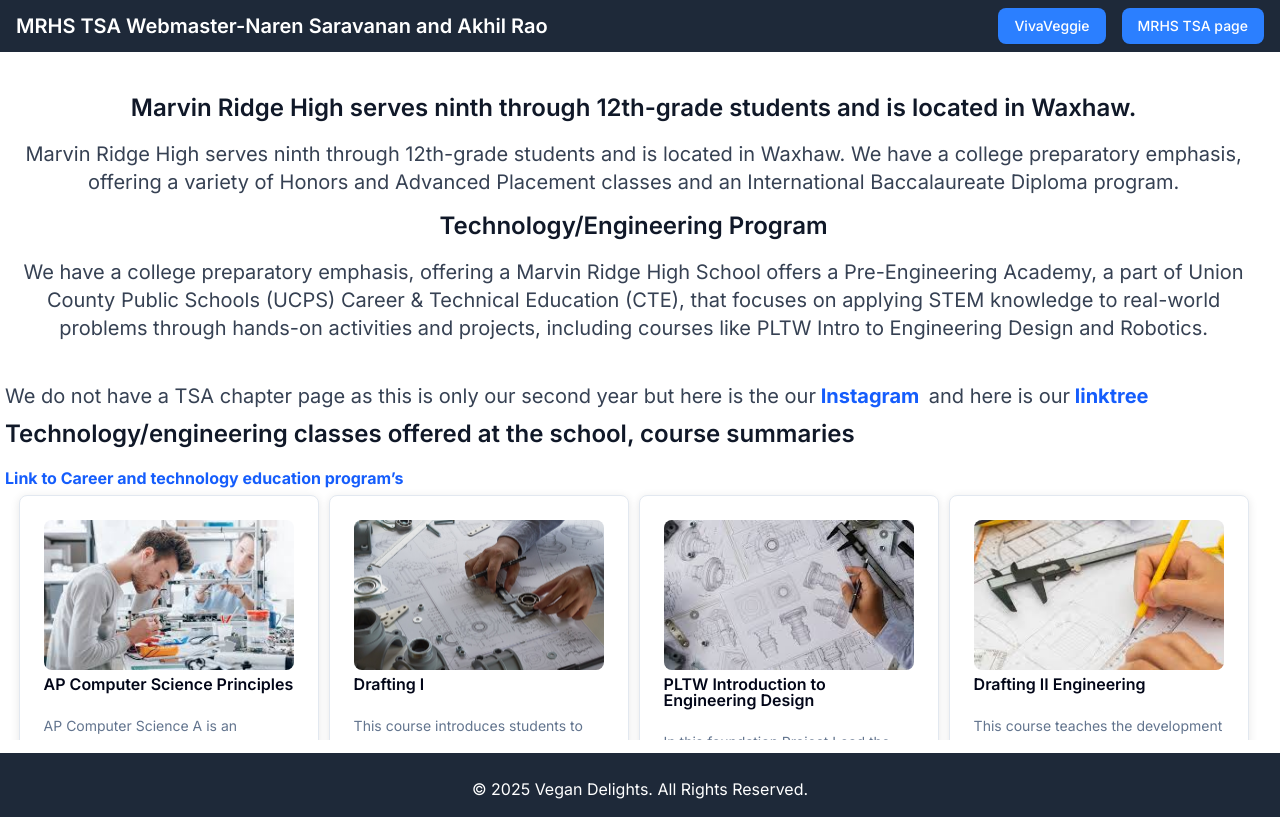
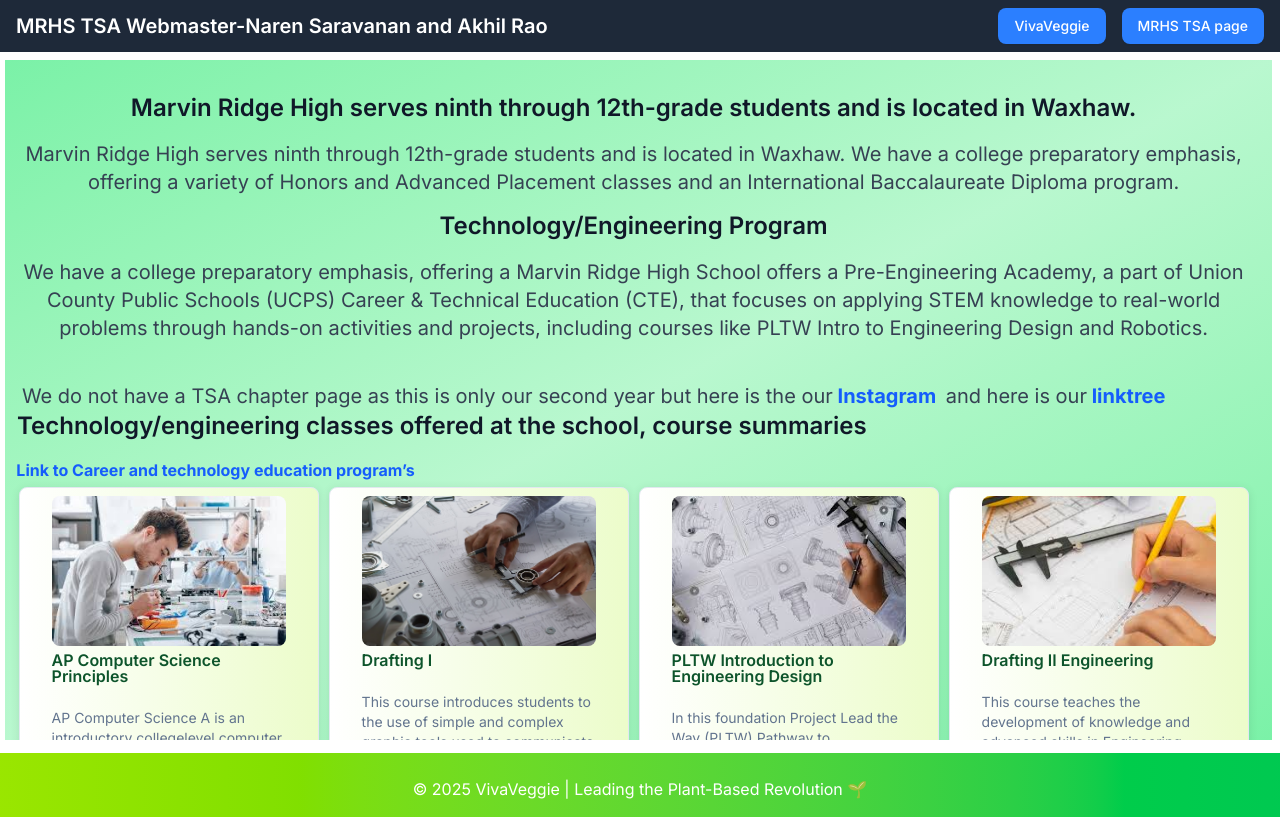
Before and after one commit to NarenS31/vivaveggie, a Next.js app: page / in a window 1280 px wide. Built offline with nearby package versions, Linux system fonts and the light colour scheme.

Commit message:
style fix

```diff
--- a/package.json
+++ b/package.json
@@ -22,6 +22,7 @@
     "next": "15.2.1",
     "react": "^19.0.0",
     "react-dom": "^19.0.0",
+    "react-router-dom": "^7.4.1",
     "tailwind-merge": "^3.0.2",
     "tailwindcss-animate": "^1.0.7"
   },
--- a/src/app/cardcmp.tsx
+++ b/src/app/cardcmp.tsx
@@ -20,7 +20,10 @@ const CardComponent: React.FC<CardProps> = ({
   imageUrl,
 }) => {
   return (
-    <Card style={cardStyle}>
+    <Card
+      style={cardStyle}
+      className="bg-gradient-to-r from-white to-lime-100 text-green-900 p-2 rounded-3xl shadow-2xl hover:shadow-green-500/50 transition-all duration-300"
+    >
       <CardHeader>
         <img src={imageUrl} alt={title} style={imageStyle} />
         <CardTitle>{title}</CardTitle>
--- a/src/app/footer.tsx
+++ b/src/app/footer.tsx
@@ -1,11 +1,17 @@
 // components/Footer.js
 const Footer = () => {
   return (
-    <footer className="bg-gray-800 text-white p-4">
+    <footer className="bg-gray-800 text-white p-4 bg-gradient-to-r from-lime-400 to-green-500">
       <div className="text-center">
-        <p>&copy; 2025 Vegan Delights. All Rights Reserved.</p>
+        <p>
+          &copy; {new Date().getFullYear()} VivaVeggie | Leading the Plant-Based
+          Revolution 🌱
+        </p>
       </div>
     </footer>
+    // <footer className="p-16 text-center bg-gradient-to-r from-lime-400 to-green-500 text-white">
+
+    // </footer>
   );
 };
 
--- a/src/app/header.tsx
+++ b/src/app/header.tsx
@@ -1,6 +1,7 @@
 // components/Header.js
 "use client";
 import { Button } from "@/components/ui/button";
+import { Link } from "react-router-dom";
 
 const Header = () => {
   return (
--- a/src/app/layout.tsx
+++ b/src/app/layout.tsx
@@ -19,10 +19,6 @@ export default function RootLayout({
   return (
     <html lang="en">
       <body className={inter.className}>
-        <Header />
-        {/* <About />
-        <Menu />
-        <Contact /> */}
         <main className="min-h-screen" style={mainStyle}>
           {children}
         </main>
--- a/src/app/page.tsx
+++ b/src/app/page.tsx
@@ -3,8 +3,10 @@
 import * as React from "react";
 import CardComponent from "./cardcmp";
 import { Card, CardContent } from "@/components/ui/card";
+import { Button } from "@/components/ui/button";
 
 const TodoList = () => {
+  const vivaVeggieTargetRef = React.useRef<HTMLDivElement>(null);
   const cards = [
     {
       title: "AP Computer Science Principles",
@@ -92,8 +94,59 @@ const TodoList = () => {
     },
   ];
 
+  const scrollToTop = () => {
+    alert("scrollToTop");
+    // window.scrollTo({ top: 0, behavior: "smooth" });
+    window.scrollTo({ top: 0, left: 0, behavior: "smooth" });
+    // document.documentElement.scrollTo({ top: 0, behavior: "smooth" });
+  };
+
+  const scrollToSection = (
+    sectionRef: React.RefObject<HTMLDivElement | null>
+  ) => {
+    if (sectionRef && sectionRef.current) {
+      sectionRef.current?.scrollIntoView({
+        behavior: "smooth",
+        block: "start",
+      });
+    }
+  };
+
   return (
-    <div style={scrollContainerStyle}>
+    <>
+      {" "}
+      <header className="bg-gray-800 text-white fixed top-0 left-0 w-full z-50">
+        {" "}
+        <div className="max-w-7xl mx-auto px-4 py-2 flex justify-between items-center">
+          <h3 className="text-xl font-semibold">
+            MRHS TSA Webmaster-Naren Saravanan and Akhil Rao
+          </h3>{" "}
+          <div className="hidden md:flex space-x-4">
+            <div className="hidden md:flex space-x-4">
+              <Button
+                onClick={() => scrollToSection(vivaVeggieTargetRef)}
+                variant="default"
+                className="w-full text-white bg-blue-500 hover:bg-blue-600 text-sm"
+              >
+                VivaVeggie
+              </Button>
+            </div>
+            <div className="hidden md:flex space-x-4">
+              <Button
+                onClick={scrollToTop}
+                variant="default"
+                className="w-full text-white bg-blue-500 hover:bg-blue-600 text-sm"
+              >
+                MRHS TSA page
+              </Button>
+            </div>
+          </div>
+        </div>
+      </header>
+      <div
+        style={scrollContainerStyle}
+        className="bg-gradient-to-br from-green-300 via-green-200 to-green-300"
+      >
         <div className="text-center py-8 px-4">
           <h3 className="text-2xl font-semibold text-gray-900 mb-4">
             Marvin Ridge High serves ninth through 12th-grade students and is
@@ -101,9 +154,9 @@ const TodoList = () => {
           </h3>
           <p className="text-xl text-gray-700">
             Marvin Ridge High serves ninth through 12th-grade students and is
-          located in Waxhaw. We have a college preparatory emphasis, offering a
-          variety of Honors and Advanced Placement classes and an International
-          Baccalaureate Diploma program.
+            located in Waxhaw. We have a college preparatory emphasis, offering
+            a variety of Honors and Advanced Placement classes and an
+            International Baccalaureate Diploma program.
           </p>
         </div>
         <div className="text-center py-8 px-4" style={margintopStyle}>
@@ -112,16 +165,16 @@ const TodoList = () => {
           </h3>
           <p className="text-xl text-gray-700">
             We have a college preparatory emphasis, offering a Marvin Ridge High
-          School offers a Pre-Engineering Academy, a part of Union County Public
-          Schools (UCPS) Career & Technical Education (CTE), that focuses on
-          applying STEM knowledge to real-world problems through hands-on
-          activities and projects, including courses like PLTW Intro to
-          Engineering Design and Robotics.
+            School offers a Pre-Engineering Academy, a part of Union County
+            Public Schools (UCPS) Career & Technical Education (CTE), that
+            focuses on applying STEM knowledge to real-world problems through
+            hands-on activities and projects, including courses like PLTW Intro
+            to Engineering Design and Robotics.
           </p>
         </div>
         <p className="text-xl text-gray-700">
-        We do not have a TSA chapter page as this is only our second year but
-        here is the our
+          &nbsp;&nbsp; We do not have a TSA chapter page as this is only our
+          second year but here is the our
           <a
             href="https://www.instagram.com/mrhs_tsa/"
             target="_blank"
@@ -141,9 +194,9 @@ const TodoList = () => {
           </a>
         </p>
 
-      <p>
         <h3 className="text-2xl font-semibold text-gray-900 mb-4">
-          Technology/engineering classes offered at the school, course summaries
+          &nbsp;&nbsp;Technology/engineering classes offered at the school,
+          course summaries
         </h3>
         <a
           href="https://ucpscte.org/find-your-path/?search=school"
@@ -151,9 +204,9 @@ const TodoList = () => {
           rel="noopener noreferrer"
           className="font-bold text-blue-600"
         >
-          Link to Career and technology education program’s
+          &nbsp;&nbsp; Link to Career and technology education program’s
         </a>
-      </p>
+
         <div style={cardListStyle}>
           {cards.map((card, index) => (
             <CardComponent
@@ -164,7 +217,10 @@ const TodoList = () => {
             />
           ))}
         </div>
-      <div className="min-h-screen bg-gradient-to-br from-green-700 via-green-800 to-green-900 text-white overflow-hidden">
+        <div
+          ref={vivaVeggieTargetRef}
+          className="min-h-screen bg-gradient-to-br from-green-700 via-green-800 to-green-900 text-white overflow-hidden"
+        >
           {/* Header Section */}
           <header className="p-16 text-center bg-gradient-to-r from-green-600 via-green-700 to-green-800 shadow-2xl">
             <h1 className="text-9xl font-extrabold tracking-widest bg-gradient-to-r from-white to-green-500 bg-clip-text text-transparent mb-8 animate-text-shine drop-shadow-xl">
@@ -216,7 +272,9 @@ const TodoList = () => {
                 className="bg-gradient-to-r from-white to-lime-100 text-green-900 p-12 rounded-3xl shadow-2xl hover:shadow-green-500/50 transition-all duration-300"
               >
                 <h2 className="text-5xl font-extrabold mb-4">{chef.name}</h2>
-              <p className="text-xl font-semibold text-lime-600">{chef.role}</p>
+                <p className="text-xl font-semibold text-lime-600">
+                  {chef.role}
+                </p>
                 <p className="text-lg text-gray-800 mt-4">{chef.bio}</p>
                 <p className="text-md mt-2 italic text-gray-600">
                   Experience: {chef.experience}
@@ -341,14 +399,15 @@ const TodoList = () => {
           </section>
 
           {/* Footer Section */}
-        <footer className="p-16 text-center bg-gradient-to-r from-lime-400 to-green-500 text-white">
+          {/* <footer className="p-16 text-center bg-gradient-to-r from-lime-400 to-green-500 text-white">
             <p className="text-2xl">
               &copy; {new Date().getFullYear()} VivaVeggie | Leading the
               Plant-Based Revolution 🌱
             </p>
-        </footer>
+          </footer> */}
         </div>
       </div>
+    </>
   );
 };
 
@@ -364,6 +423,9 @@ const scrollContainerStyle: React.CSSProperties = {
   width: "110%",
 };
 
+const rightAlignStyle: React.CSSProperties = {
+  float: "right",
+};
 const cardListStyle: React.CSSProperties = {
   display: "flex",
   flexWrap: "wrap",
```
Also changed, not shown: 1 other file (tests, documents, lock files or other folders). Lines whose indentation alone changed are shown as unchanged.
